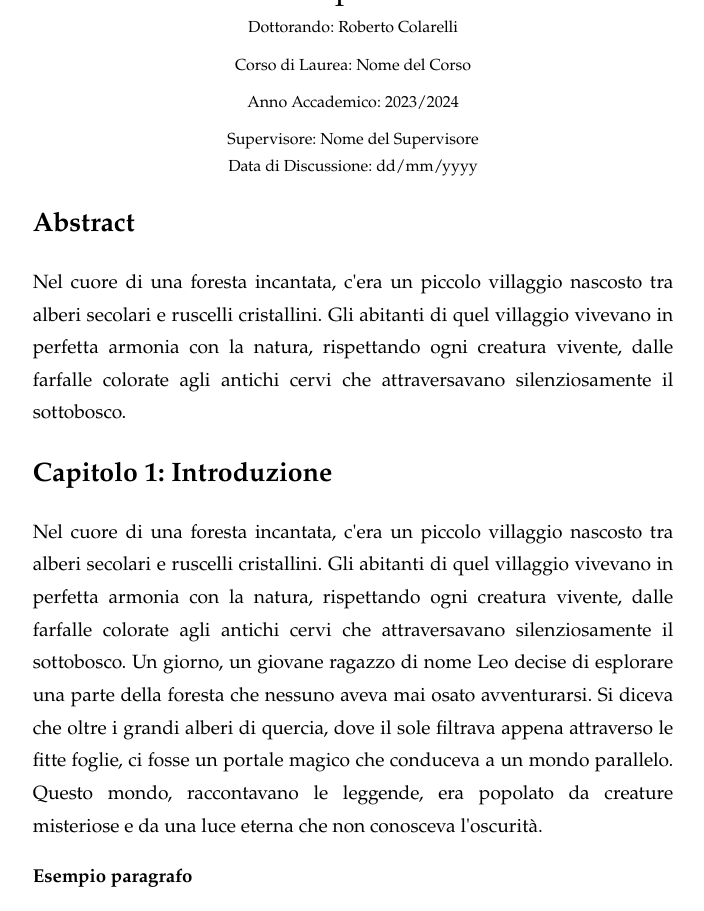
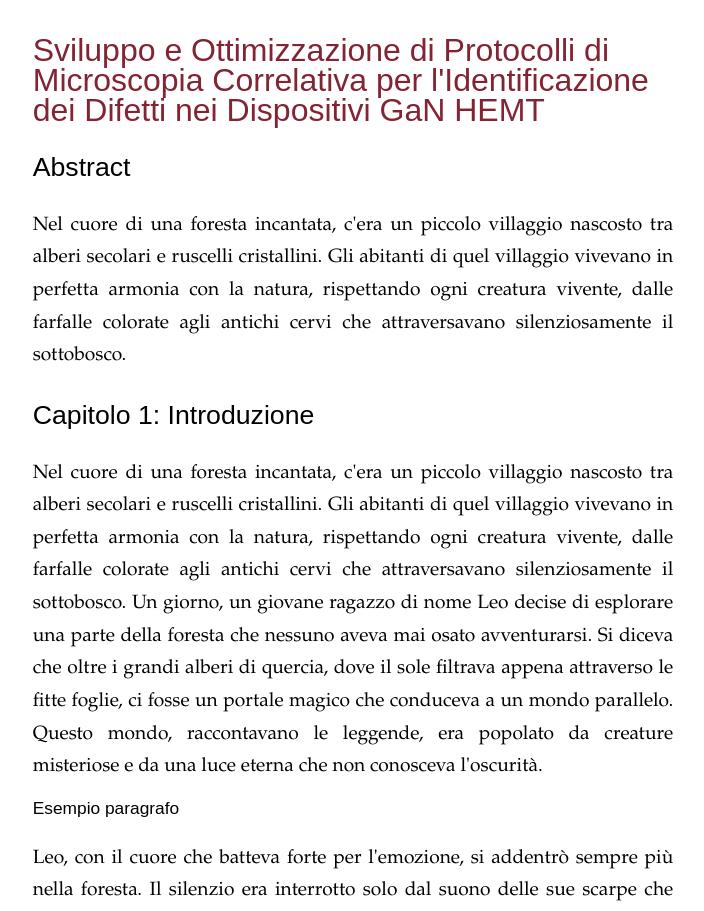
Before and after one commit to Ruben1098/Dottorato, a plain HTML site: page Tesi/Testo e stili/index.html in a window 1280 px wide. Shown: the top 911 px of the page, without its empty margins (287-991 px from the left). Drawn offline with Linux system fonts and the light colour scheme.

Commit message:
Stile tesi

```diff
--- a/Tesi/Testo e stili/index.html
+++ b/Tesi/Testo e stili/index.html
@@ -10,17 +10,10 @@
     <div class="A4">
         <div class="header">
             <div class="titolo">Sviluppo e Ottimizzazione di Protocolli di Microscopia Correlativa per l'Identificazione dei Difetti nei Dispositivi GaN HEMT</div>
-            <div>Dottorando: Roberto Colarelli</div>
-            <div>Corso di Laurea: Nome del Corso</div>
-            <div>Anno Accademico: 2023/2024</div>
-            <div>
-                <div>Supervisore: Nome del Supervisore</div>
-                <div>Data di Discussione: dd/mm/yyyy</div>
-            </div>
         </div>
 
         <section class="abstract">
-            <h2>Abstract</h2>
+            <div class="capitolo">Abstract</div>
             <p> Nel cuore di una foresta incantata, c'era un piccolo villaggio nascosto tra alberi secolari e ruscelli cristallini. Gli abitanti di quel villaggio vivevano in perfetta armonia
                 con la natura, rispettando ogni creatura vivente, dalle farfalle colorate agli antichi cervi che attraversavano silenziosamente il sottobosco.
                 </p>
@@ -29,23 +22,23 @@
         <div class="page-break"></div>
 
         <section class="chapter">
-            <h2>Capitolo 1: Introduzione</h2>
+            <div class="capitolo">Capitolo 1: Introduzione</div>
             <p> Nel cuore di una foresta incantata, c'era un piccolo villaggio nascosto tra alberi secolari e ruscelli cristallini. Gli abitanti di quel villaggio vivevano in perfetta armonia
                 con la natura, rispettando ogni creatura vivente, dalle farfalle colorate agli antichi cervi che attraversavano silenziosamente il sottobosco.
                 Un giorno, un giovane ragazzo di nome Leo decise di esplorare una parte della foresta che nessuno aveva mai osato avventurarsi. Si diceva che oltre i grandi alberi di quercia, dove il sole filtrava
                 appena
                 attraverso le fitte foglie, ci fosse un portale magico che conduceva a un mondo parallelo. Questo mondo, raccontavano le leggende, era popolato da creature misteriose e da una luce eterna che non
                 conosceva l'oscurità.</p>
-                <h3>Esempio paragrafo</h3>
-            <p>Leo, con il cuore che batteva forte per l'emozione, si addentrò sempre più nella foresta. Il silenzio era interrotto solo dal suono delle sue scarpe che calpestavano il suolo morbido e dalle foglie
-                che frusciavano sotto i suoi passi. Dopo ore di cammino, finalmente lo vide: un arco di pietra ricoperto di muschio, nascosto tra le ombre.
-                Avvicinandosi con cautela, Leo sentì una strana energia avvolgerlo, come se la foresta stessa trattenesse il respiro. Con un ultimo passo deciso, attraversò l'arco. Dall'altra parte, si trovò in un
-                luogo di indescrivibile bellezza: i cieli erano dipinti di colori vivaci, e l'aria era carica di un profumo dolce e sconosciuto.
-                Davanti a lui, un sentiero di luce si snodava verso un castello di cristallo che brillava all'orizzonte. Senza esitazione, Leo iniziò a seguire il sentiero, sapendo che la sua avventura era appena iniziata.</p>
+                <div class="sottoparagrafo">Esempio paragrafo</div>
+                    <p>Leo, con il cuore che batteva forte per l'emozione, si addentrò sempre più nella foresta. Il silenzio era interrotto solo dal suono delle sue scarpe che calpestavano il suolo morbido e dalle foglie
+                        che frusciavano sotto i suoi passi. Dopo ore di cammino, finalmente lo vide: un arco di pietra ricoperto di muschio, nascosto tra le ombre.
+                        Avvicinandosi con cautela, Leo sentì una strana energia avvolgerlo, come se la foresta stessa trattenesse il respiro. Con un ultimo passo deciso, attraversò l'arco. Dall'altra parte, si trovò in un
+                        luogo di indescrivibile bellezza: i cieli erano dipinti di colori vivaci, e l'aria era carica di un profumo dolce e sconosciuto.
+                        Davanti a lui, un sentiero di luce si snodava verso un castello di cristallo che brillava all'orizzonte. Senza esitazione, Leo iniziò a seguire il sentiero, sapendo che la sua avventura era appena iniziata.</p>
         </section>
 
         <section class="chapter">
-            <h2>Capitolo 2: Revisione della Letteratura</h2>
+            <div class="capitolo">Capitolo 2: Revisione della Letteratura</div>
             <p> Nel cuore di una foresta incantata, c'era un piccolo villaggio nascosto tra alberi secolari e ruscelli cristallini. Gli abitanti di quel villaggio vivevano in perfetta armonia
                 con la natura, rispettando ogni creatura vivente, dalle farfalle colorate agli antichi cervi che attraversavano silenziosamente il sottobosco.
                 Un giorno, un giovane ragazzo di nome Leo decise di esplorare una parte della foresta che nessuno aveva mai osato avventurarsi. Si diceva che oltre i grandi alberi di quercia, dove il sole filtrava appena
--- a/Tesi/Testo e stili/stylee.css
+++ b/Tesi/Testo e stili/stylee.css
@@ -33,13 +33,14 @@ p {
 }
 
 .header {
+    margin-top: 120px;
     display: flex;
     flex-direction: column;
     row-gap: 10px;
-
-    text-align: center;
+    font-family: arial;
+    text-align: left;
     margin-bottom: 20px;
-
+    color:#822433;
     & > .titolo {
         font-size: 24pt;
         line-height: 30px;
@@ -47,24 +48,23 @@ p {
 
 }
 
-h1 {
+
+.capitolo {
     font-size: 20pt;
     margin-bottom: 10px;
+    font-family: arial;
 }
 
-h2 {
-    font-size: 20pt;
+.paragrafo {
+    font-size: 14pt;
     margin-bottom: 10px;
+    font-family: arial;
 }
 
-h3 {
-    font-size: 14pt;
-    margin-bottom: 10px;
-}
-
-h4 {
+.sottoparagrafo {
     font-size: 13pt;
     margin-bottom: 10px;
+    font-family: arial;
 }
 
 .chapter {
```
Also changed, not shown: 2 other files.
